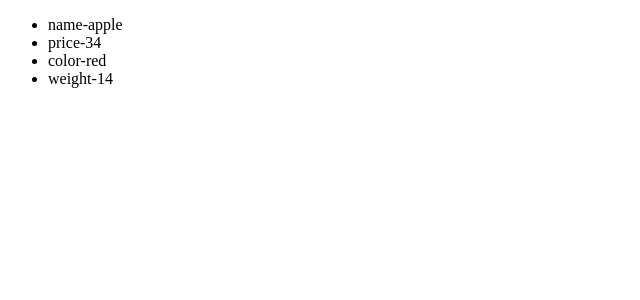
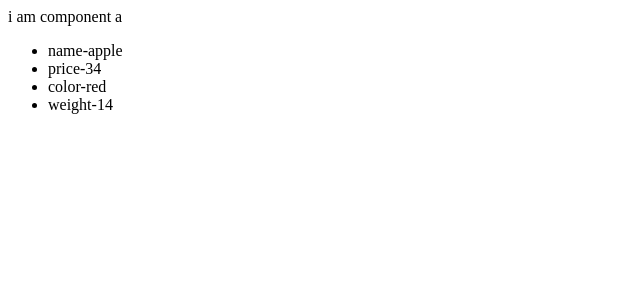
Before and after one commit to mazeyqian/multipage-template, a Vue app: page / in a window 1280 px wide. Shown: the top 300 px of the page, without its empty margins (0-640 px from the left). Built offline with nearby package versions, Linux system fonts and the light colour scheme.

Commit message:
引入组件

```diff
--- a/src/App.vue
+++ b/src/App.vue
@@ -1,5 +1,6 @@
 <template>
   <div>
+    <componentA></componentA>
     <ul>
       <li v-for="(value, key) in objList"> {{ key + '-' + value }} </li>
     </ul>
@@ -7,7 +8,9 @@
 </template>
 
 <script>
+import componentA from './components/a.vue'
 export default {
+  components: {componentA},
   data () {
     return {
       hello: '<strong>world</strong>',
--- /dev/null
+++ b/src/components/a.vue
@@ -0,0 +1,19 @@
+<template>
+  <div>
+    {{ hello }}
+  </div>
+</template>
+
+<script>
+  export default {
+    data () {
+      return {
+        hello: 'i am component a'
+      }
+    }
+  }
+</script>
+
+<style>
+
+</style>
```
